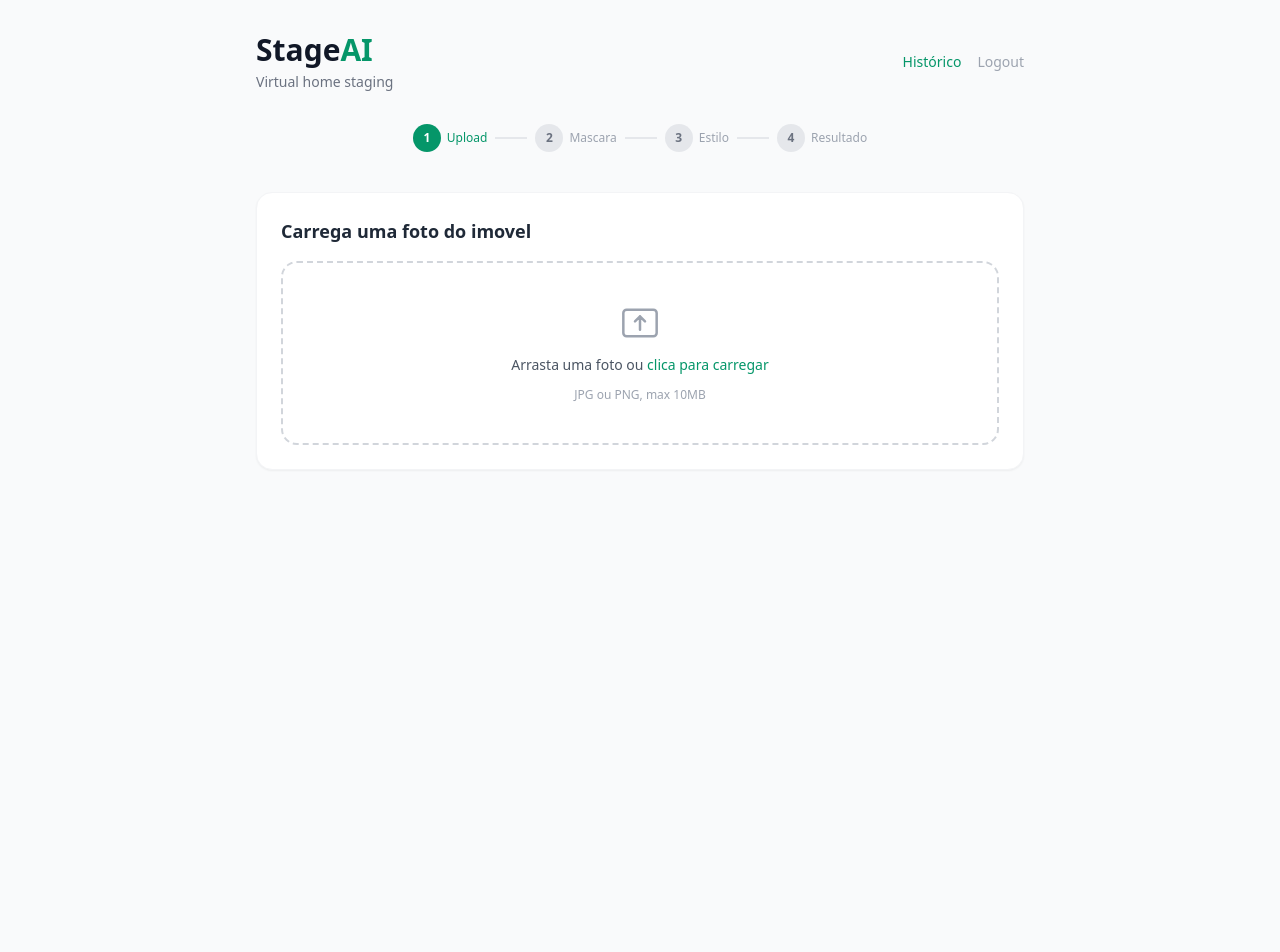
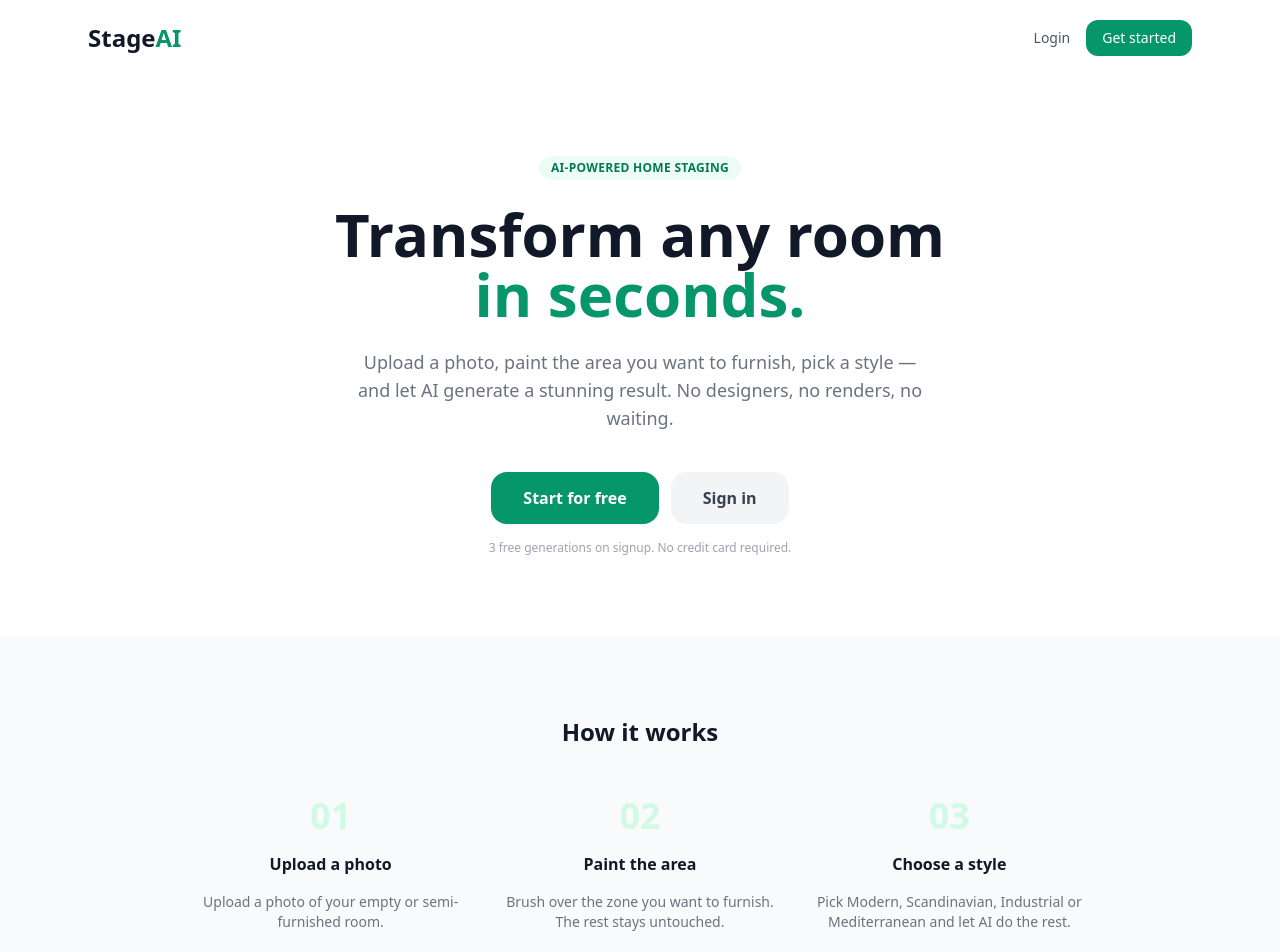
Before and after one commit to hugo2710BR/stageAI, a Next.js app: page / in a window 1280 px wide. Shown: the top 952 px of the page. Before the commit the page ends 800 px from the top, so only its background shows below. Built offline with nearby package versions, Linux system fonts and the light colour scheme; no server answers.

Commit message:
feat(landingPage): developed landing page

```diff
--- /dev/null
+++ b/app/(routes)/staging/page.tsx
@@ -0,0 +1 @@
+export { default } from "../../screens/home/HomeScreen";
--- a/app/components/header/header.tsx
+++ b/app/components/header/header.tsx
@@ -15,7 +15,7 @@ export const Header = () => {
 
   return (
     <div className="flex items-center justify-between mb-8">
-      <Link href="/">
+      <Link href="/staging">
         <h1 className="text-3xl font-bold text-gray-900">
           Stage<span className="text-emerald-600">AI</span>
         </h1>
--- a/app/page.tsx
+++ b/app/page.tsx
@@ -1 +1 @@
-export { default } from "./screens/home/HomeScreen";
+export { default } from "./screens/landing/LandingScreen";
--- /dev/null
+++ b/app/screens/landing/LandingScreen.tsx
@@ -0,0 +1,104 @@
+"use client";
+
+import Link from "next/link";
+
+const STEPS = [
+  {
+    number: "01",
+    title: "Upload a photo",
+    desc: "Upload a photo of your empty or semi-furnished room.",
+  },
+  {
+    number: "02",
+    title: "Paint the area",
+    desc: "Brush over the zone you want to furnish. The rest stays untouched.",
+  },
+  {
+    number: "03",
+    title: "Choose a style",
+    desc: "Pick Modern, Scandinavian, Industrial or Mediterranean and let AI do the rest.",
+  },
+];
+
+export default function LandingScreen() {
+  return (
+    <div className="min-h-screen bg-white flex flex-col">
+
+      {/* Header */}
+      <header className="w-full px-6 py-5 flex items-center justify-between max-w-6xl mx-auto">
+        <span className="text-2xl font-bold text-gray-900">
+          Stage<span className="text-emerald-600">AI</span>
+        </span>
+        <nav className="flex items-center gap-4">
+          <Link
+            href="/login"
+            className="text-sm font-medium text-gray-600 hover:text-gray-900 transition-colors"
+          >
+            Login
+          </Link>
+          <Link
+            href="/register"
+            className="text-sm font-medium bg-emerald-600 text-white px-4 py-2 rounded-xl hover:bg-emerald-700 transition-colors"
+          >
+            Get started
+          </Link>
+        </nav>
+      </header>
+
+      {/* Hero */}
+      <section className="flex-1 flex flex-col items-center justify-center text-center px-6 py-20 max-w-4xl mx-auto">
+        <span className="inline-block bg-emerald-50 text-emerald-700 text-xs font-semibold px-3 py-1 rounded-full mb-6 tracking-wide uppercase">
+          AI-powered home staging
+        </span>
+        <h1 className="text-5xl md:text-6xl font-bold text-gray-900 leading-tight mb-6">
+          Transform any room
+          <br />
+          <span className="text-emerald-600">in seconds.</span>
+        </h1>
+        <p className="text-lg text-gray-500 max-w-xl mb-10">
+          Upload a photo, paint the area you want to furnish, pick a style — and let AI generate a stunning result. No designers, no renders, no waiting.
+        </p>
+        <div className="flex flex-col sm:flex-row gap-3">
+          <Link
+            href="/register"
+            className="px-8 py-3.5 bg-emerald-600 text-white font-semibold rounded-2xl hover:bg-emerald-700 transition-colors shadow-sm"
+          >
+            Start for free
+          </Link>
+          <Link
+            href="/login"
+            className="px-8 py-3.5 bg-gray-100 text-gray-700 font-semibold rounded-2xl hover:bg-gray-200 transition-colors"
+          >
+            Sign in
+          </Link>
+        </div>
+        <p className="text-xs text-gray-400 mt-4">3 free generations on signup. No credit card required.</p>
+      </section>
+
+      {/* How it works */}
+      <section className="bg-gray-50 py-20 px-6">
+        <div className="max-w-4xl mx-auto">
+          <h2 className="text-2xl font-bold text-gray-900 text-center mb-12">
+            How it works
+          </h2>
+          <div className="grid grid-cols-1 md:grid-cols-3 gap-8">
+            {STEPS.map((step) => (
+              <div key={step.number} className="flex flex-col items-center text-center gap-4">
+                <span className="text-4xl font-bold text-emerald-100 select-none">
+                  {step.number}
+                </span>
+                <h3 className="text-base font-semibold text-gray-900">{step.title}</h3>
+                <p className="text-sm text-gray-500">{step.desc}</p>
+              </div>
+            ))}
+          </div>
+        </div>
+      </section>
+
+      {/* Footer */}
+      <footer className="py-8 text-center text-xs text-gray-400">
+        © {new Date().getFullYear()} StageAI. All rights reserved.
+      </footer>
+    </div>
+  );
+}
--- a/middleware.ts
+++ b/middleware.ts
@@ -1,6 +1,6 @@
 import { NextRequest, NextResponse } from "next/server";
 
-const PUBLIC_ROUTES = ["/login", "/register"];
+const PUBLIC_ROUTES = ["/", "/login", "/register"];
 
 export function middleware(request: NextRequest) {
   const token = request.cookies.get("token")?.value;
@@ -10,8 +10,8 @@ export function middleware(request: NextRequest) {
     return NextResponse.redirect(new URL("/login", request.url));
   }
 
-  if (token && isPublicRoute) {
-    return NextResponse.redirect(new URL("/", request.url));
+  if (token && (request.nextUrl.pathname === "/login" || request.nextUrl.pathname === "/register")) {
+    return NextResponse.redirect(new URL("/staging", request.url));
   }
 
   return NextResponse.next();
```
Also changed, not shown: 1 other file (tests, documents, lock files or other folders).
